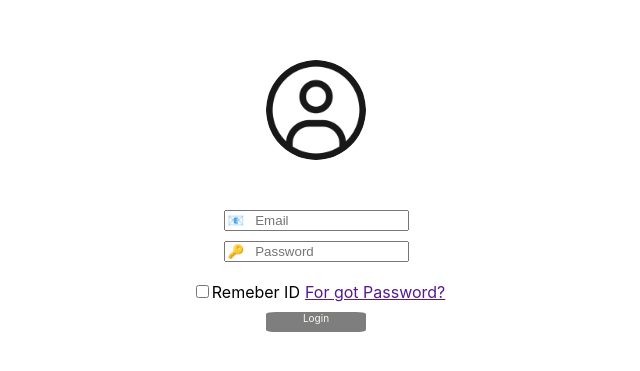
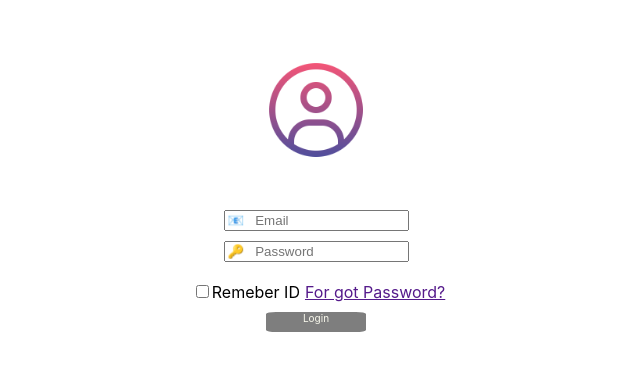
Before and after one commit to dzface/kh-mini-project, a React (Create React App) app: page / in a window 1280 px wide. Shown: the part 157-528 px from the top of the page, without its empty margins (324-964 px from the left). Built offline with nearby package versions, Linux system fonts and the light colour scheme.

Commit message:
로그인 페이지 사람 이미지 수정

```diff
--- a/src/css/loginpage.css
+++ b/src/css/loginpage.css
@@ -33,7 +33,7 @@ input[type="password"] {
 .image-item{
   width: 100px;
   height: 100px;
-  background-image: url("../image/person-icon.png");
+  background-image: url("../image/person-icon2.png");
   border-radius: 100%;
   background-color: rgb(255, 255, 255,0.5);
   opacity: 0.9;
```
Also changed, not shown: src/image/person-icon2.png (added).
